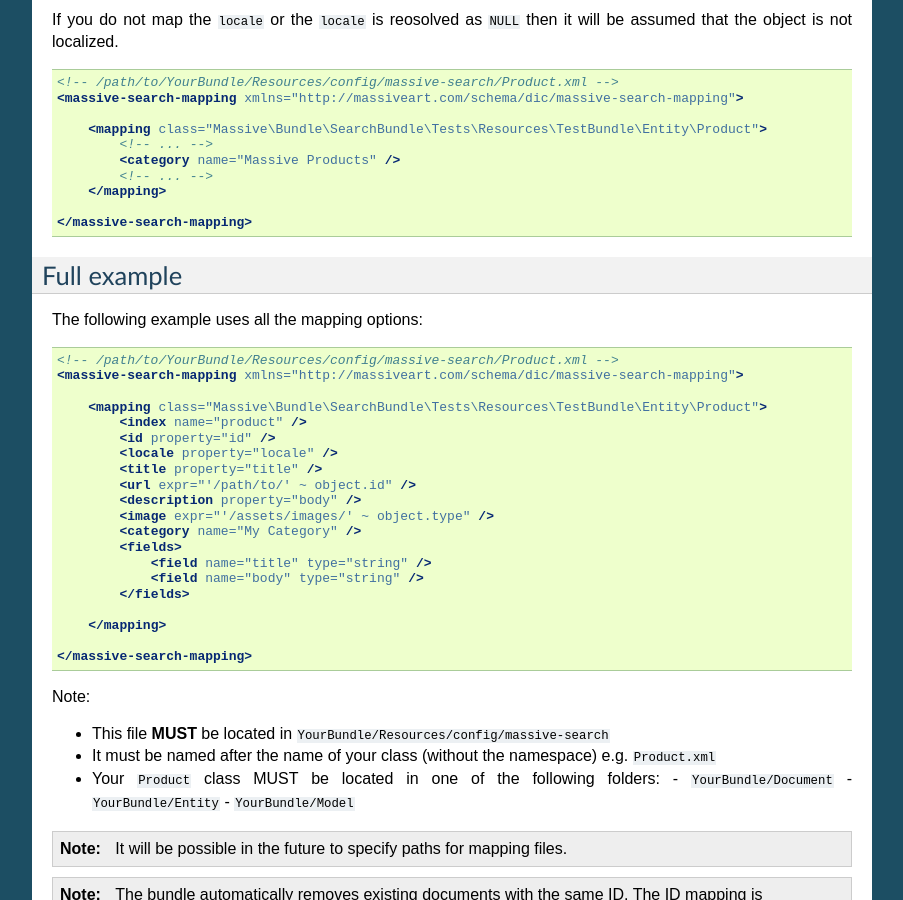
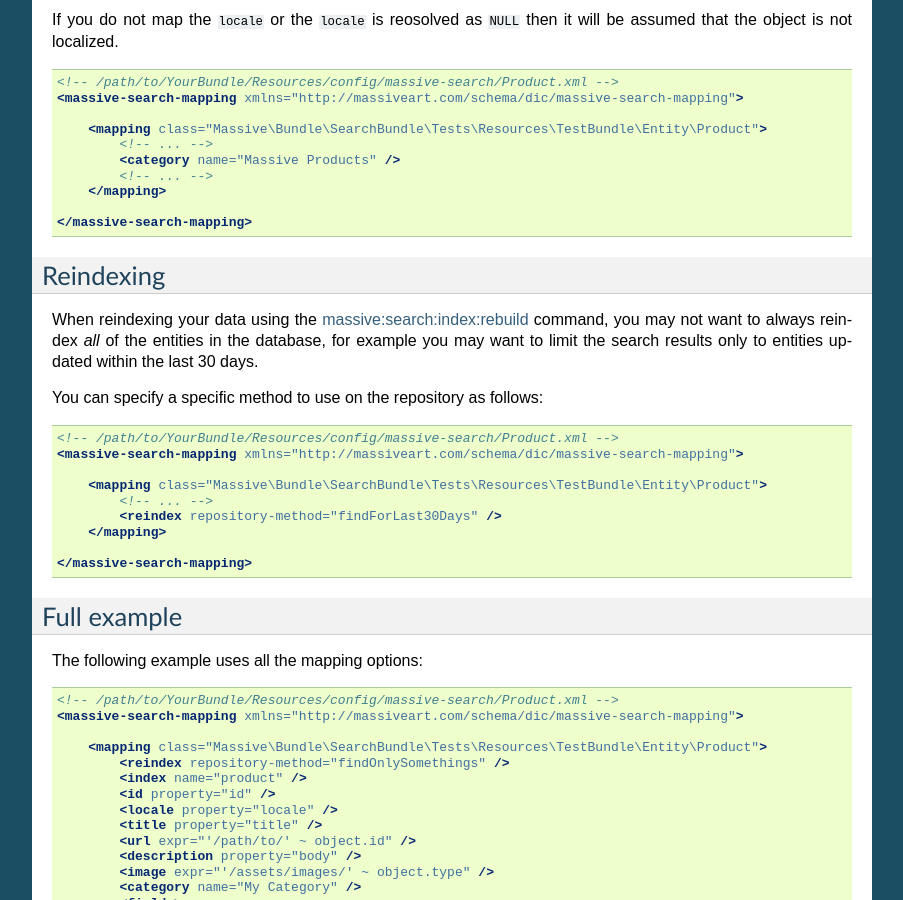
Before and after one commit to massiveart/MassiveSearchBundle, a Sphinx documentation site: the page built from Resources/docs/mapping.rst, in a window 1280 px wide and 900 px high, scrolled down 2000 px. Shown: the whole window, without its empty margins (198-1101 px from the left). Built offline with Sphinx 7.4.7, drawn with Linux system fonts in a browser that asks for light colours.

Commit message:
Added doc for reindex

```diff
--- a/Resources/docs/commands.rst
+++ b/Resources/docs/commands.rst
@@ -28,6 +28,8 @@ Display status information for the current search implementation::
     | idx:product | {"size":11825,"nb_files":36,"nb_documents":10}               |
     +-------------+--------------------------------------------------------------+
 
+.. _command_search_index_rebuild:
+
 ``massive:search:index:rebuild``
 --------------------------------
 
--- a/Resources/docs/mapping.rst
+++ b/Resources/docs/mapping.rst
@@ -135,6 +135,28 @@ then it will be assumed that the object is not localized.
 
     </massive-search-mapping>
 
+Reindexing
+----------
+
+When reindexing your data using the :ref:`command_search_index_rebuild`
+command, you may not want to always reindex *all* of the entities in the
+database, for example you may want to limit the search results only to
+entities updated within the last 30 days.
+
+You can specify a specific method to use on the repository as follows:
+
+.. code-block:: xml
+
+    <!-- /path/to/YourBundle/Resources/config/massive-search/Product.xml -->
+    <massive-search-mapping xmlns="http://massiveart.com/schema/dic/massive-search-mapping">
+
+        <mapping class="Massive\Bundle\SearchBundle\Tests\Resources\TestBundle\Entity\Product">
+            <!-- ... -->
+            <reindex repository-method="findForLast30Days" />
+        </mapping>
+
+    </massive-search-mapping>
+
 Full example
 ------------
 
@@ -146,6 +168,7 @@ The following example uses all the mapping options:
     <massive-search-mapping xmlns="http://massiveart.com/schema/dic/massive-search-mapping">
 
         <mapping class="Massive\Bundle\SearchBundle\Tests\Resources\TestBundle\Entity\Product">
+            <reindex repository-method="findOnlySomethings" />
             <index name="product" />
             <id property="id" />
             <locale property="locale" />
```
